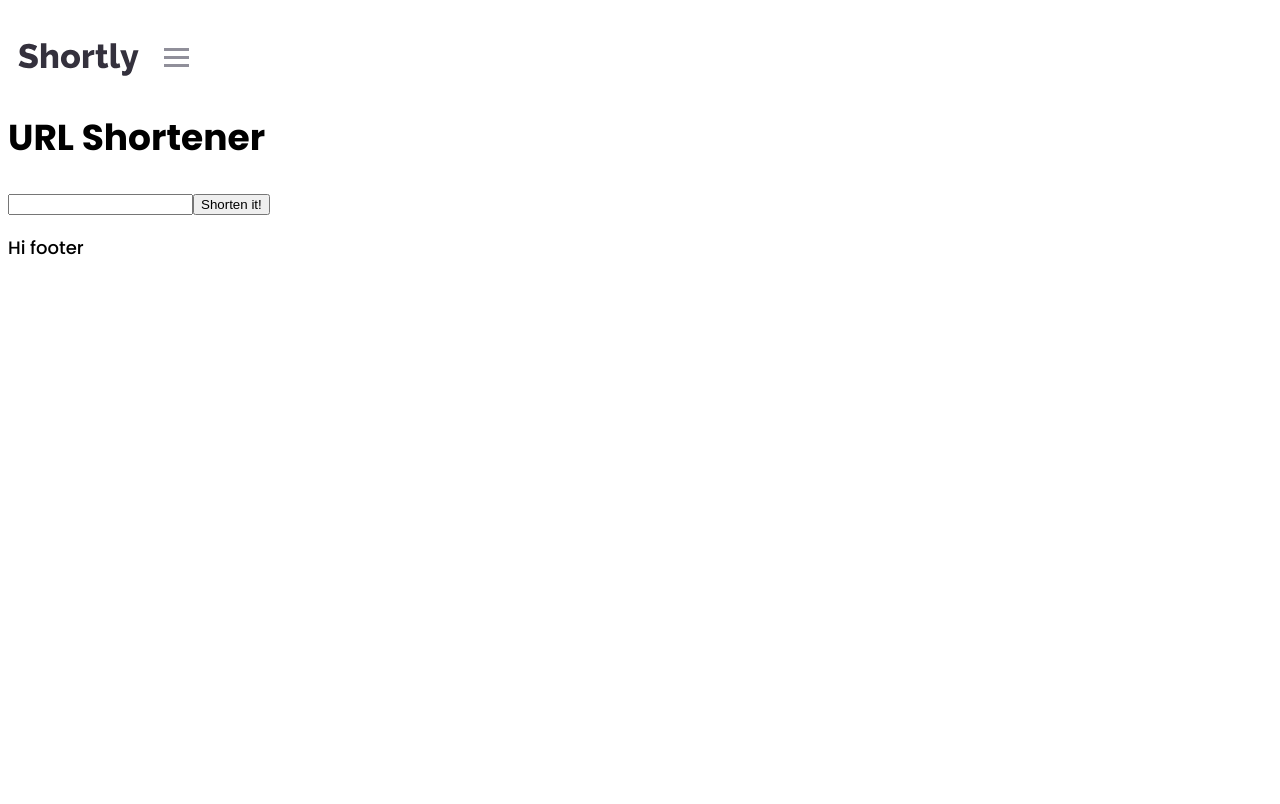
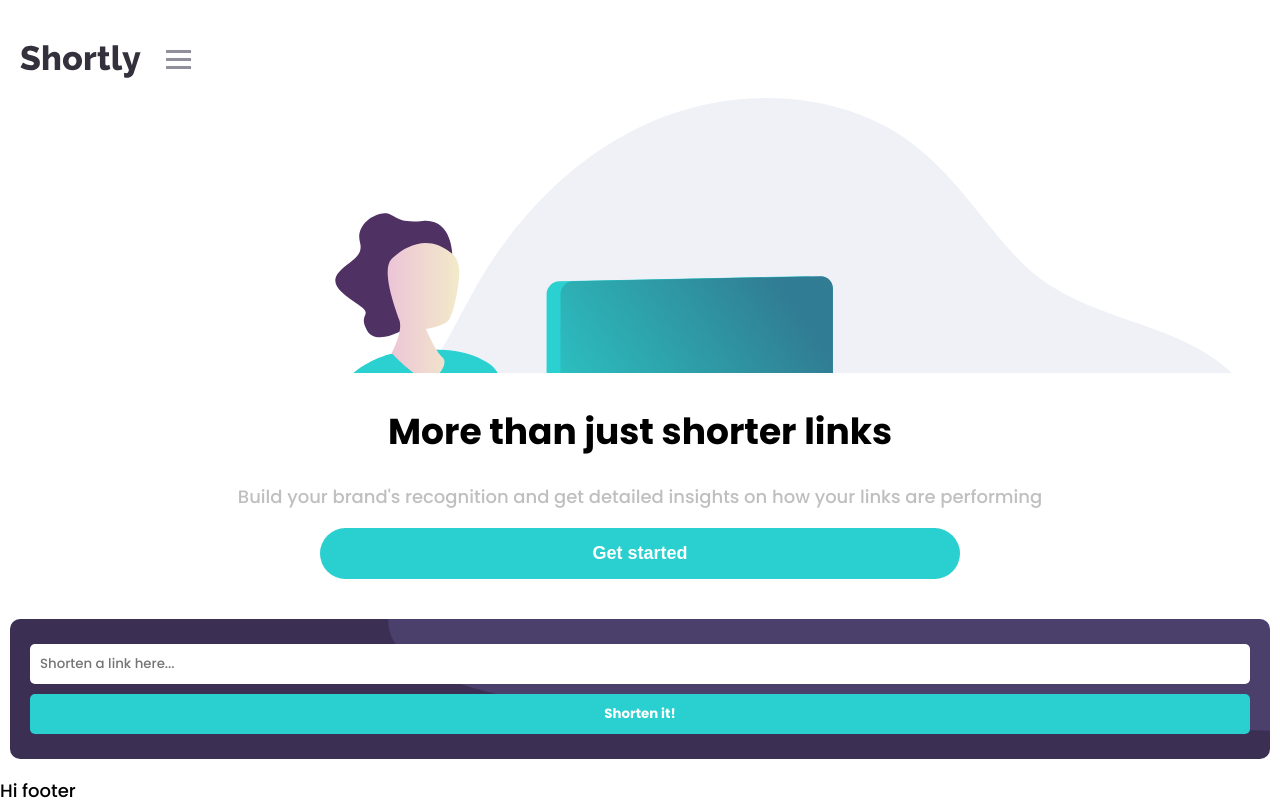
Before and after one commit to awtian/link-shortener, a Vue app: page / in a window 1280 px wide. Built offline with nearby package versions, Linux system fonts and the light colour scheme.

Commit message:
finalizing on shorten url card

```diff
--- a/src/App.vue
+++ b/src/App.vue
@@ -1,9 +1,10 @@
 <script>
-import NavigationBar from "./components/NavigationBar.vue";
-import UrlShortener from "./components/UrlShortener.vue";
+import NavigationBar from "@/components/NavigationBar.vue";
+import UrlShortener from "@/components/UrlShortener.vue";
+import MainIntroduction from "@/components/MainIntroduction.vue";
 
 export default {
-  components: { UrlShortener, NavigationBar },
+  components: { UrlShortener, NavigationBar, MainIntroduction },
 };
 </script>
 
@@ -14,6 +15,7 @@ export default {
     </header>
 
     <main>
+      <MainIntroduction />
       <UrlShortener />
     </main>
 
--- a/src/assets/base.css
+++ b/src/assets/base.css
@@ -63,6 +63,9 @@
   font-weight: normal;
 } */
 
+body {
+  margin: 0;
+}
 /* body {
   min-height: 100vh;
   color: var(--color-text);
--- a/src/assets/main.css
+++ b/src/assets/main.css
@@ -7,6 +7,7 @@
   margin: 0 auto;
   font-weight: normal;
 }
+
 
 /* a,
 .green {
--- /dev/null
+++ b/src/components/MainIntroduction.vue
@@ -0,0 +1,46 @@
+<template>
+  <div class="container">
+    <img
+      width="300"
+      height="auto"
+      style="
+        width: 100%;
+        height: 275px;
+        object-fit: cover;
+        object-position: -20% 0;
+      "
+      src="@/assets/images/illustration-working.svg"
+    />
+    <h1>More than just shorter links</h1>
+    <p>
+      Build your brand's recognition and get detailed insights on how your links
+      are performing
+    </p>
+    <button>Get started</button>
+  </div>
+</template>
+
+<style scoped>
+.container {
+  text-align: center;
+  /* padding: 10px; */
+  font-weight: 500;
+}
+
+.container p {
+  color: var(--color-neutral-gray);
+  padding: 0 20px;
+}
+
+.container button {
+  border: 0;
+  font-weight: 700;
+  font-size: 18px;
+  background-color: var(--color-primary-cyan);
+  color: white;
+  padding: 15px;
+  width: 50%;
+  border-radius: 2rem;
+  margin-bottom: 30px;
+}
+</style>
--- a/src/components/NavigationBar.vue
+++ b/src/components/NavigationBar.vue
@@ -37,6 +37,7 @@ export default {
 <style scoped>
 .container {
   margin-top: 25px;
+  padding: 10px;
   display: flex;
   justify-content: space-between;
 }
--- a/src/components/UrlShortener.vue
+++ b/src/components/UrlShortener.vue
@@ -1,10 +1,11 @@
 <template>
   <div>
-    <h1>URL Shortener</h1>
-    <form @submit.prevent="handleUrlSubmit">
-      <input type="text" v-model="url" />
-      <button>Shorten it!</button>
-    </form>
+    <div class="shorten-card">
+      <form @submit.prevent="handleUrlSubmit">
+        <input type="text" v-model="url" placeholder="Shorten a link here..." />
+        <button>Shorten it!</button>
+      </form>
+    </div>
     <ul>
       <li v-for="(short, long) in history" :key="short">
         {{ short + " : " + long }}
@@ -54,4 +55,31 @@ export default {
 };
 </script>
 
-<style scoped></style>
+<style scoped>
+.shorten-card {
+  background-image: url("@/assets/images/bg-shorten-mobile.svg");
+  background-repeat: no-repeat;
+  background-size: 70% 80%;
+  background-position: top right;
+  background-color: var(--color-primary-dark-violet);
+  margin: 10px;
+  padding: 20px;
+  border-radius: 10px;
+}
+.shorten-card input,
+.shorten-card button {
+  box-sizing: border-box;
+  width: 100%;
+  padding: 10px;
+  border-width: 0;
+  margin: 5px 0px;
+  font-family: "Poppins";
+  border-radius: 5px;
+}
+
+.shorten-card button {
+  color: white;
+  background-color: var(--color-primary-cyan);
+  font-weight: 700;
+}
+</style>
```
